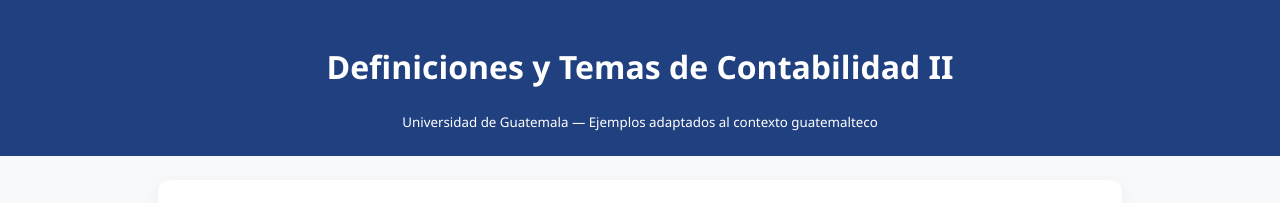
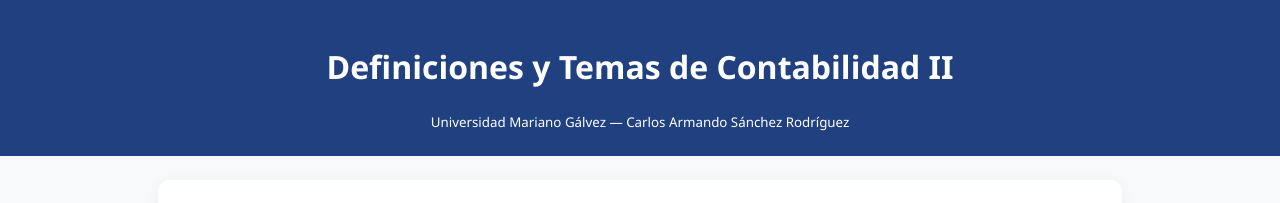
Before and after one commit to Charly-Sanchez/MIUMG_Carlos_Contabilidad_II, a plain HTML site: page index.html in a window 1280 px wide. Shown: the top 203 px of the page. Drawn offline with Linux system fonts and the light colour scheme.

Commit message:
Update index.html

```diff
--- a/index.html
+++ b/index.html
@@ -82,7 +82,7 @@
 <body>
     <header>
         <h1>Definiciones y Temas de Contabilidad II</h1>
-        <small>Universidad de Guatemala &mdash; Ejemplos adaptados al contexto guatemalteco</small>
+        <small>Universidad Mariano Gálvez &mdash; Carlos Armando Sánchez Rodríguez </small>
     </header>
     <main>
         <section>
```
